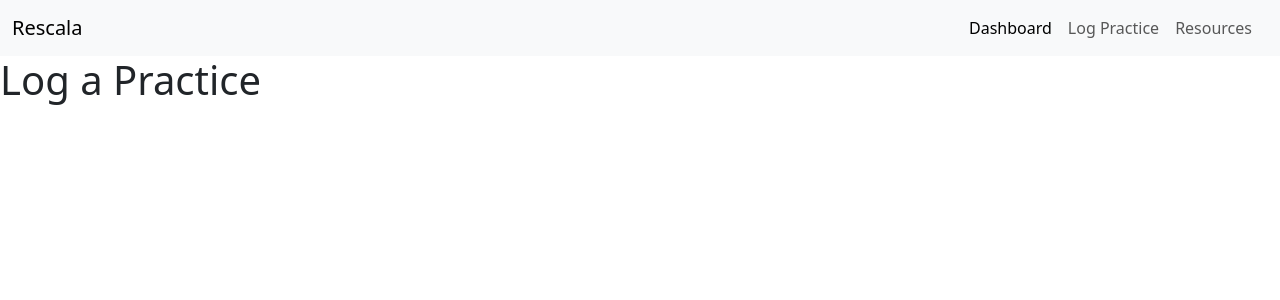
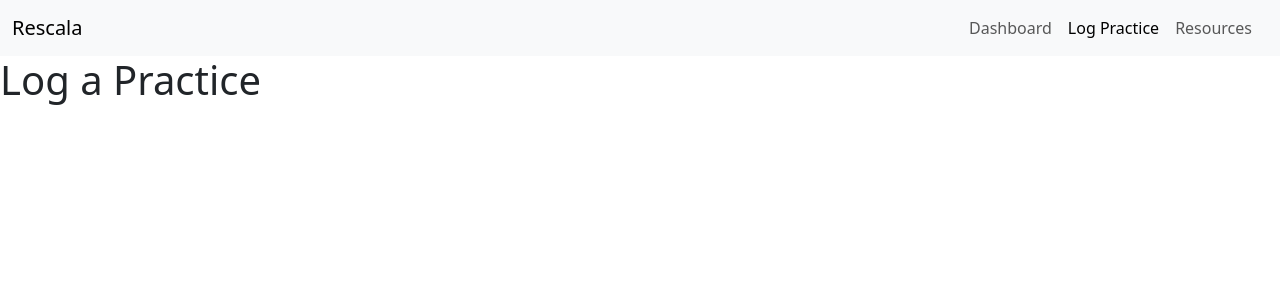
Before and after one commit to denham-ed/rescala-app, a Django app: page /log-practice in a window 1280 px wide. Shown: the top 300 px of the page. Run offline with Django 4.2, Linux system fonts and the light colour scheme.

Commit message:
Add conditional logic to show active link

```diff
--- a/templates/base.html
+++ b/templates/base.html
@@ -24,17 +24,19 @@
         <span class="navbar-toggler-icon"></span>
       </button>
       <div class="collapse navbar-collapse" id="navbarSupportedContent">
+        {% with request.resolver_match.url_name as url_name %}
         <ul class="navbar-nav ms-auto me-2 mb-2 mb-lg-0">
           <li class="nav-item">
-            <a class="nav-link active" aria-current="page" href="{% url 'dashboard' %}">Dashboard</a>
+            <a class="nav-link {% if url_name == 'dashboard' %}active{% endif %}" aria-current="page" href="{% url 'dashboard' %}">Dashboard</a>
           </li>
           <li class="nav-item">
-            <a class="nav-link" href="{% url 'log_practice' %}">Log Practice</a>
+            <a class="nav-link {% if url_name == 'log_practice' %}active{% endif %}" href="{% url 'log_practice' %}">Log Practice</a>
           </li>
           <li class="nav-item">
-            <a class="nav-link" href="{% url 'resources' %}">Resources</a>
+            <a class="nav-link {% if url_name == 'resources' %}active{% endif %}" href="{% url 'resources' %}">Resources</a>
           </li>
         </ul>
+        {% endwith %}
       </div>
     </div>
   </nav>
```
